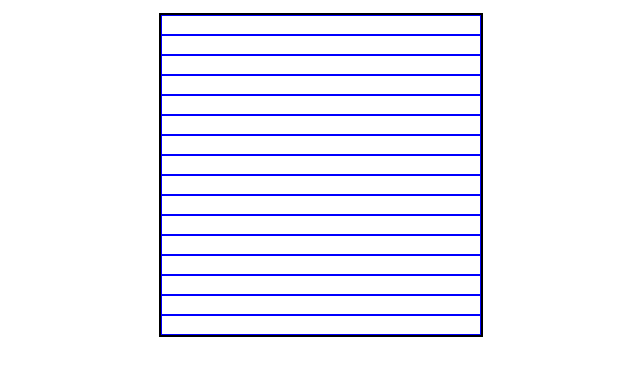
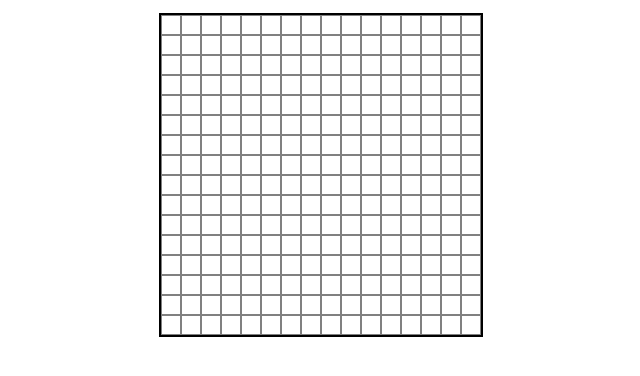
Before and after one commit to turbocep/TOP_Etch-a-Sketch, a plain HTML site: page index.html in a window 1280 px wide. Shown: the part 56-432 px from the top of the page, without its empty margins (319-959 px from the left). Drawn offline with Linux system fonts and the light colour scheme.

Commit message:
create pixels within each row and size.

```diff
--- a/scripts.js
+++ b/scripts.js
@@ -9,4 +9,10 @@ for (let i = 0; i < size; i++) {
   let row = document.createElement("div");
   row.classList.toggle("row");
   container.appendChild(row);
+  for (let j = 0; j < size; j++) {
+    //Creates a pixel within a row.
+    let pixel = document.createElement("div");
+    pixel.classList.toggle("pixel");
+    row.appendChild(pixel);
+  }
 }
--- a/styles.css
+++ b/styles.css
@@ -23,9 +23,11 @@ body {
 
 .row {
   flex: 1;
-  border: 1px solid blue;
+  display: flex;
+  flex-wrap: wrap;
 }
 
-.div {
+.pixel {
   border: 1px solid grey;
+  flex: 1;
 }
```
